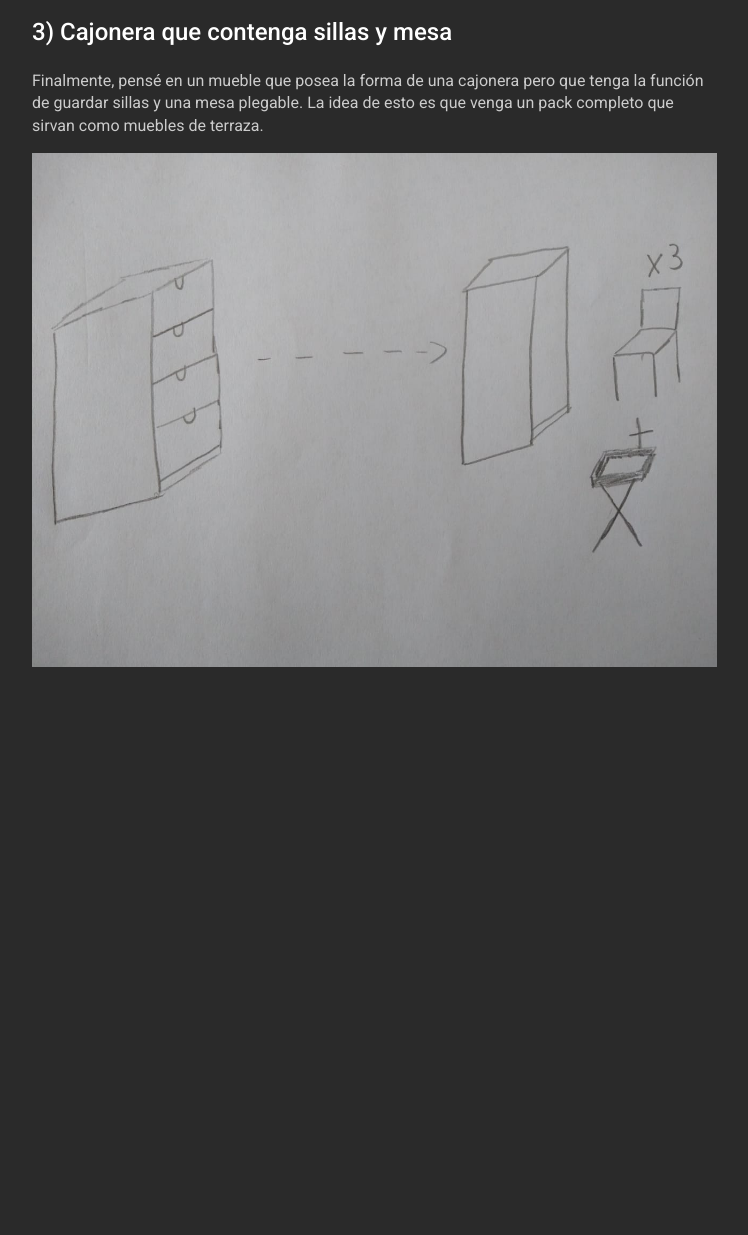
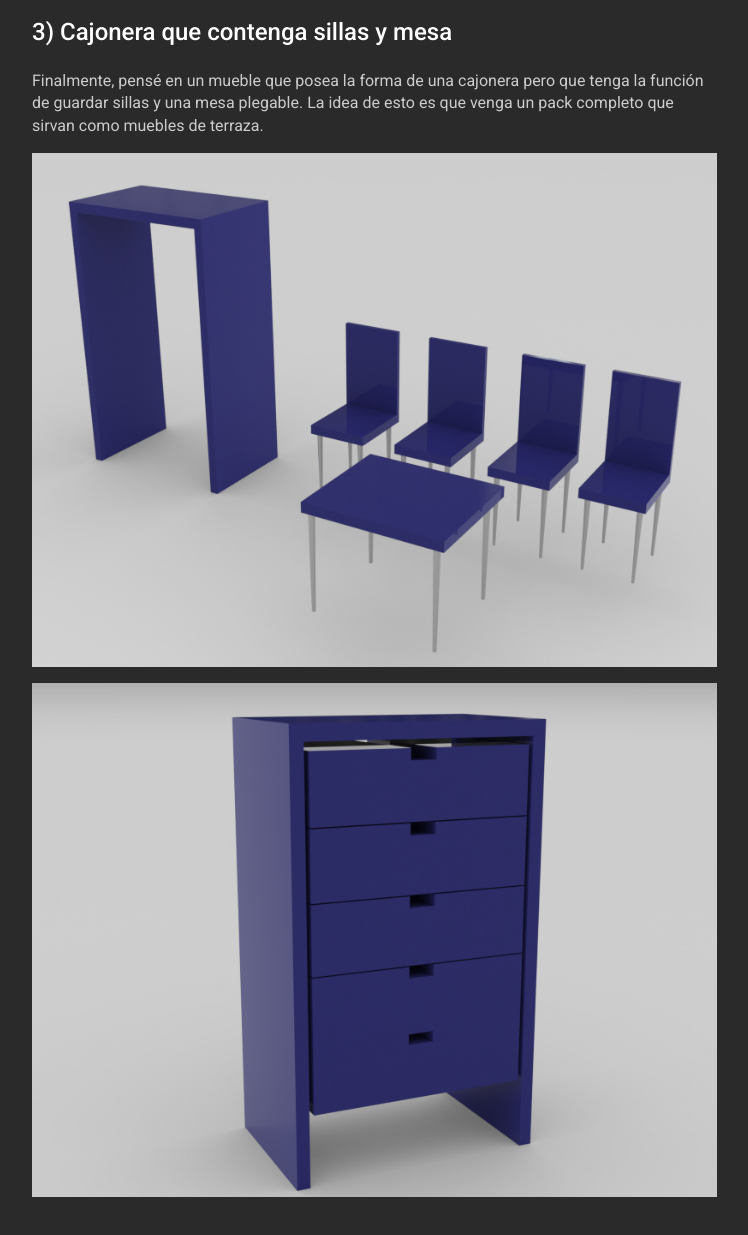
Before and after one commit to Juano9898/Juano9898.github.io, a plain HTML site: page docs/encargo-1/index.html in a window 1280 px wide. Shown: the part 3197-4432 px from the top of the page, without its empty margins (383-1131 px from the left). Before the commit the page ends 3940 px from the top, so only its background shows below. Drawn offline with nearby package versions, Linux system fonts and the light colour scheme; some packages are replaced by stand-ins of ours; a script that the page names is missing.

Commit message:
Encargo 1 v1.3

```diff
--- a/docs/encargo-1/index.html
+++ b/docs/encargo-1/index.html
@@ -282,7 +282,8 @@ Diseño plano que forma mesas de madera. Nuevamente tiene la finalidad de ahorra
 <p><img src="/img/Silla_render.jpg" alt="Imagen Simple"></p>
 <h4 id="3-cajonera-que-contenga-sillas-y-mesa">3) Cajonera que contenga sillas y mesa</h4>
 <p>Finalmente, pensé en un mueble que posea la forma de una cajonera pero que tenga la función de guardar sillas y una mesa plegable. La idea de esto es que venga un pack completo que sirvan como muebles de terraza.</p>
-<p><img src="/img/Cajonera_silla.jpeg" alt="Imagen Simple"></p>
+<p><img src="/img/Cajonera.jpg" alt="Imagen Simple"></p>
+<p><img src="/img/Cajonera_guardada.jpg" alt="Imagen Simple"></p>
 
 </div>
 </div>
```
Also changed, not shown: img/Cajonera.jpg (added), img/Cajonera_guardada.jpg (added).
